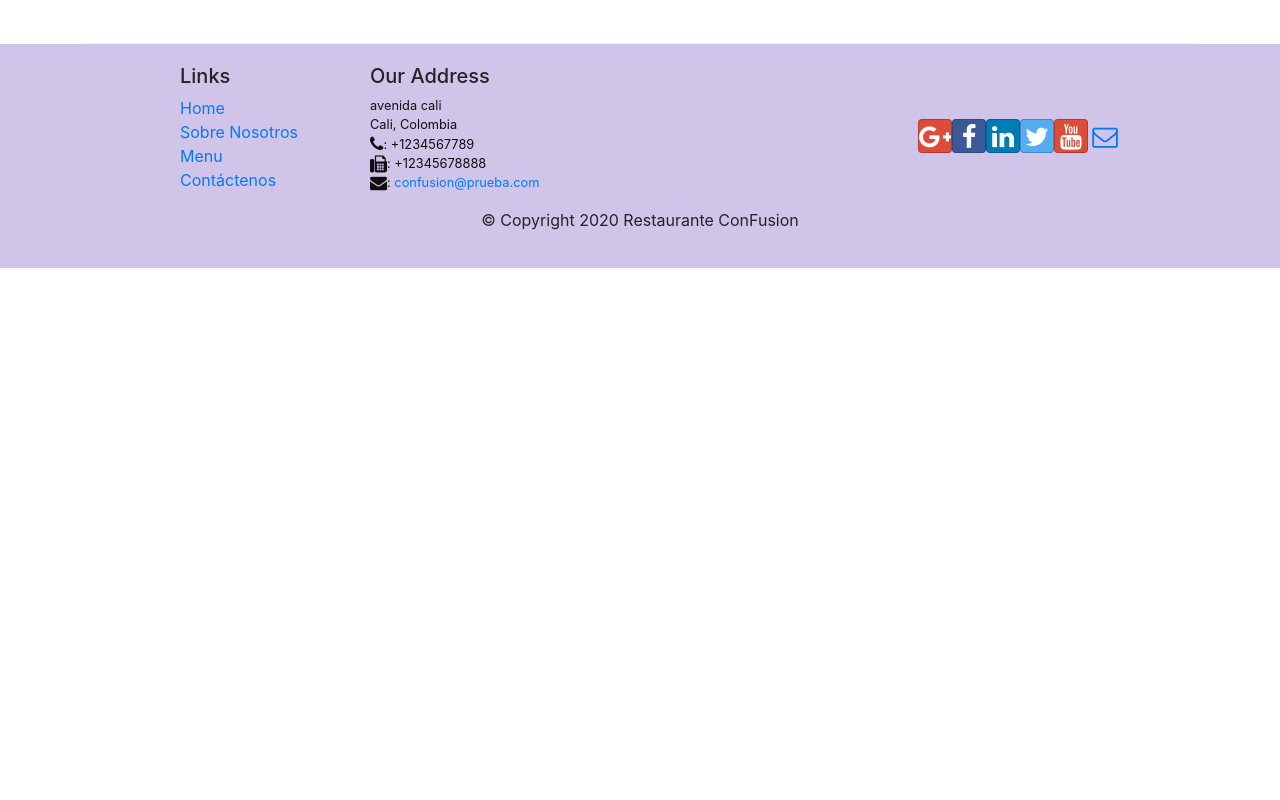
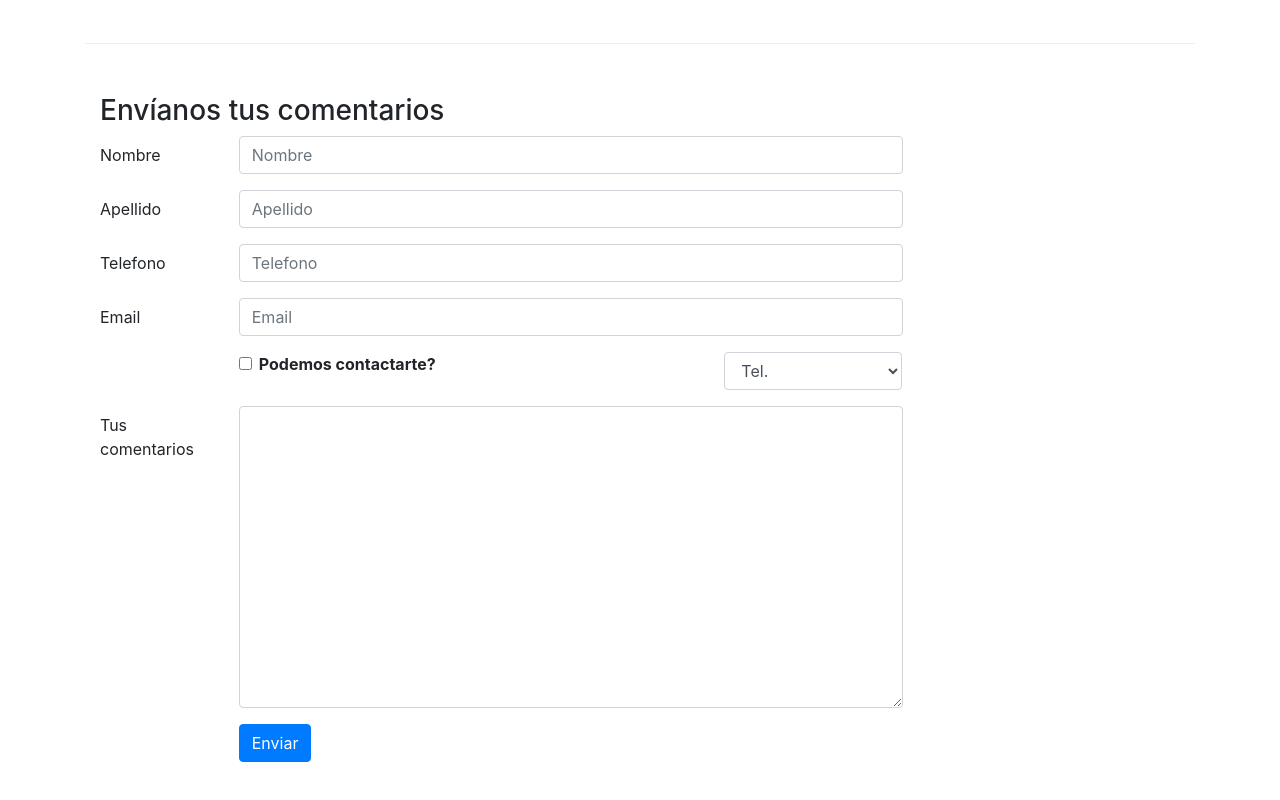
Before and after one commit to carlosguzmanbaquero/react, a React (Create React App) app in the folder confusion/: page /contactus in a window 1280 px wide. Shown: the part 780-1580 px from the top of the page. Before the commit the page ends 1048 px from the top, so only its background shows below. Built offline with nearby package versions, Linux system fonts and the light colour scheme.

Commit message:
formulario de contactenos

```diff
--- a/confusion/src/components/ContactComponent.js
+++ b/confusion/src/components/ContactComponent.js
@@ -1,8 +1,44 @@
-import React from 'react';
-import { Breadcrumb, BreadcrumbItem } from 'reactstrap';
+import React, { Component } from 'react';
+import { Breadcrumb, BreadcrumbItem, Button, Form, FormGroup, Label, Input, Col } from 'reactstrap';
 import { Link } from 'react-router-dom';
 
-function Contact(props) {
+class Contact extends Component{
+
+    constructor(props){
+        super(props);
+
+        this.state = {
+            firstname: '',
+            lastname: '',
+            telnum: '',
+            email: '',
+            agree: false,
+            contactType: 'Tel.',
+            message: ''
+        }
+
+        this.handleInputChange = this.handleInputChange.bind(this);
+        this.handleSubmit = this.handleSubmit.bind(this);
+
+    }
+
+    handleInputChange(event) {
+        const target = event.target;
+        const value = target.type === 'checkbox' ? target.checked : target.value;
+        const name = target.name;
+
+        this.setState({
+          [name]: value
+        });
+    }
+
+    handleSubmit(event) {
+        console.log('Current State is: ' + JSON.stringify(this.state));
+        alert('Current State is: ' + JSON.stringify(this.state));
+        event.preventDefault();
+    }
+
+    render(){
         return(
             <div className="container">
                 <div className="row">
@@ -41,8 +77,93 @@
                         </div>
                     </div>
                 </div>
+
+                <div className="row row-content">
+                   <div className="col-12">
+                      <h3>Envíanos tus comentarios</h3>
+                   </div>
+                    <div className="col-12 col-md-9">
+                        <Form onSubmit={this.handleSubmit}>
+                            <FormGroup row>
+                                <Label htmlFor="firstname" md={2}>Nombre</Label>
+                                <Col md={10}>
+                                    <Input type="text" id="firstname" name="firstname"
+                                        placeholder="Nombre"
+                                        value={this.state.firstname}
+                                        onChange={this.handleInputChange} />
+                                </Col>
+                            </FormGroup>
+                            <FormGroup row>
+                                <Label htmlFor="lastname" md={2}>Apellido</Label>
+                                <Col md={10}>
+                                    <Input type="text" id="lastname" name="lastname"
+                                        placeholder="Apellido"
+                                        value={this.state.lastname}
+                                        onChange={this.handleInputChange} />
+                                </Col>
+                            </FormGroup>
+                            <FormGroup row>
+                            <Label htmlFor="telnum" md={2}>Telefono</Label>
+                                <Col md={10}>
+                                    <Input type="tel" id="telnum" name="telnum"
+                                        placeholder="Telefono"
+                                        value={this.state.telnum}
+                                        onChange={this.handleInputChange} />
+                                </Col>
+                            </FormGroup>
+                            <FormGroup row>
+                                <Label htmlFor="email" md={2}>Email</Label>
+                                <Col md={10}>
+                                    <Input type="email" id="email" name="email"
+                                        placeholder="Email"
+                                        value={this.state.email}
+                                        onChange={this.handleInputChange} />
+                                </Col>
+                            </FormGroup>
+                            <FormGroup row>
+                                <Col md={{size: 6, offset: 2}}>
+                                    <FormGroup check>
+                                        <Label check>
+                                            <Input type="checkbox"
+                                                name="agree"
+                                                checked={this.state.agree}
+                                                onChange={this.handleInputChange} /> {' '}
+                                            <strong>Podemos contactarte?</strong>
+                                        </Label>
+                                    </FormGroup>
+                                </Col>
+                                <Col md={{size: 3, offset: 1}}>
+                                    <Input type="select" name="contactType"
+                                            value={this.state.contactType}
+                                            onChange={this.handleInputChange}>
+                                        <option>Tel.</option>
+                                        <option>Email</option>
+                                    </Input>
+                                </Col>
+                            </FormGroup>
+                            <FormGroup row>
+                                <Label htmlFor="message" md={2}>Tus comentarios</Label>
+                                <Col md={10}>
+                                    <Input type="textarea" id="message" name="message"
+                                        rows="12"
+                                        value={this.state.message}
+                                        onChange={this.handleInputChange}></Input>
+                                </Col>
+                            </FormGroup>
+                            <FormGroup row>
+                                <Col md={{size: 10, offset: 2}}>
+                                    <Button type="submit" color="primary">
+                                        Enviar
+                                    </Button>
+                                </Col>
+                            </FormGroup>
+                        </Form>
+                    </div>
+               </div>
+
             </div>
         );
     }
+}
 
 export default Contact;
```
Lines whose indentation alone changed are shown as unchanged.
